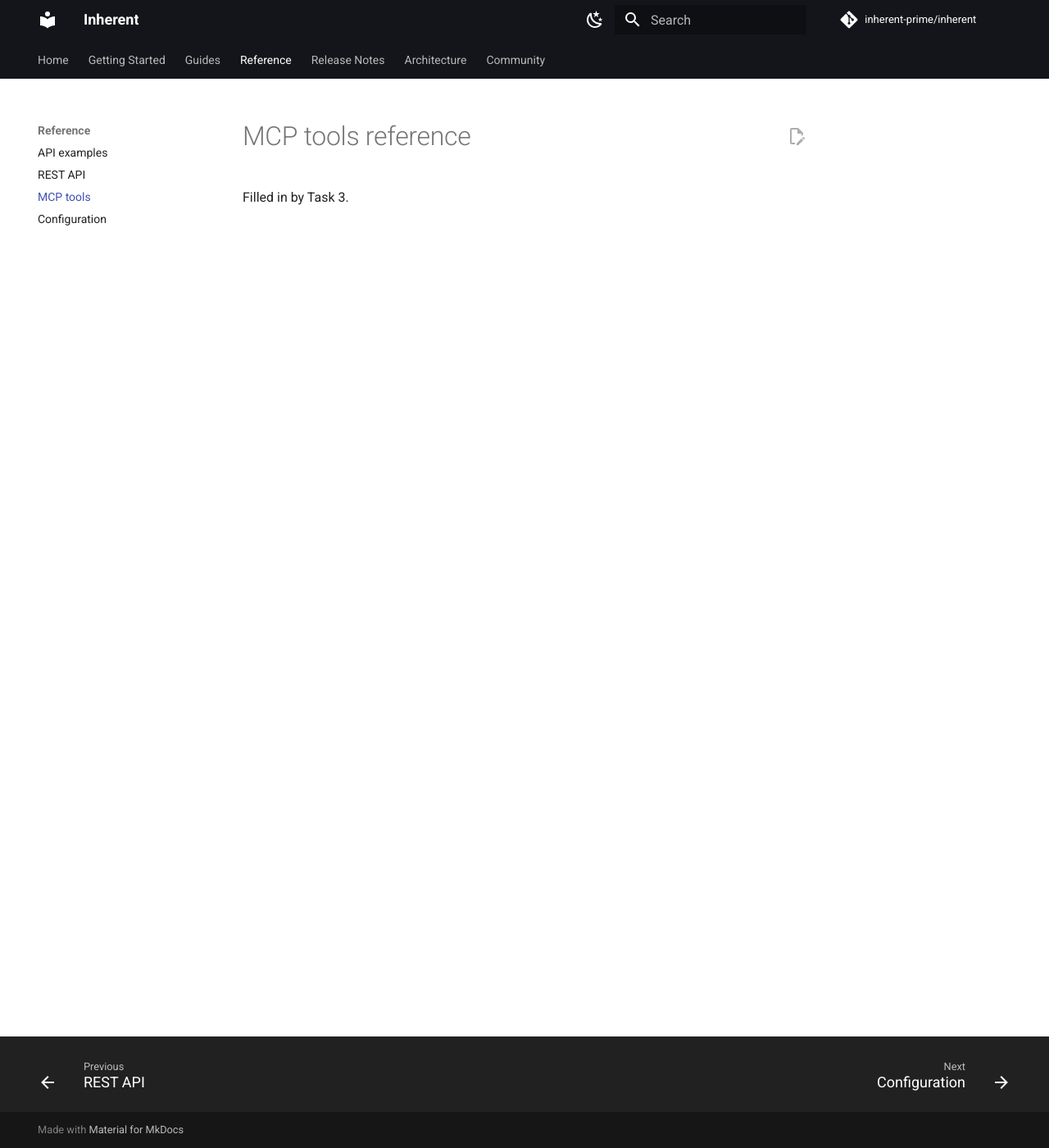
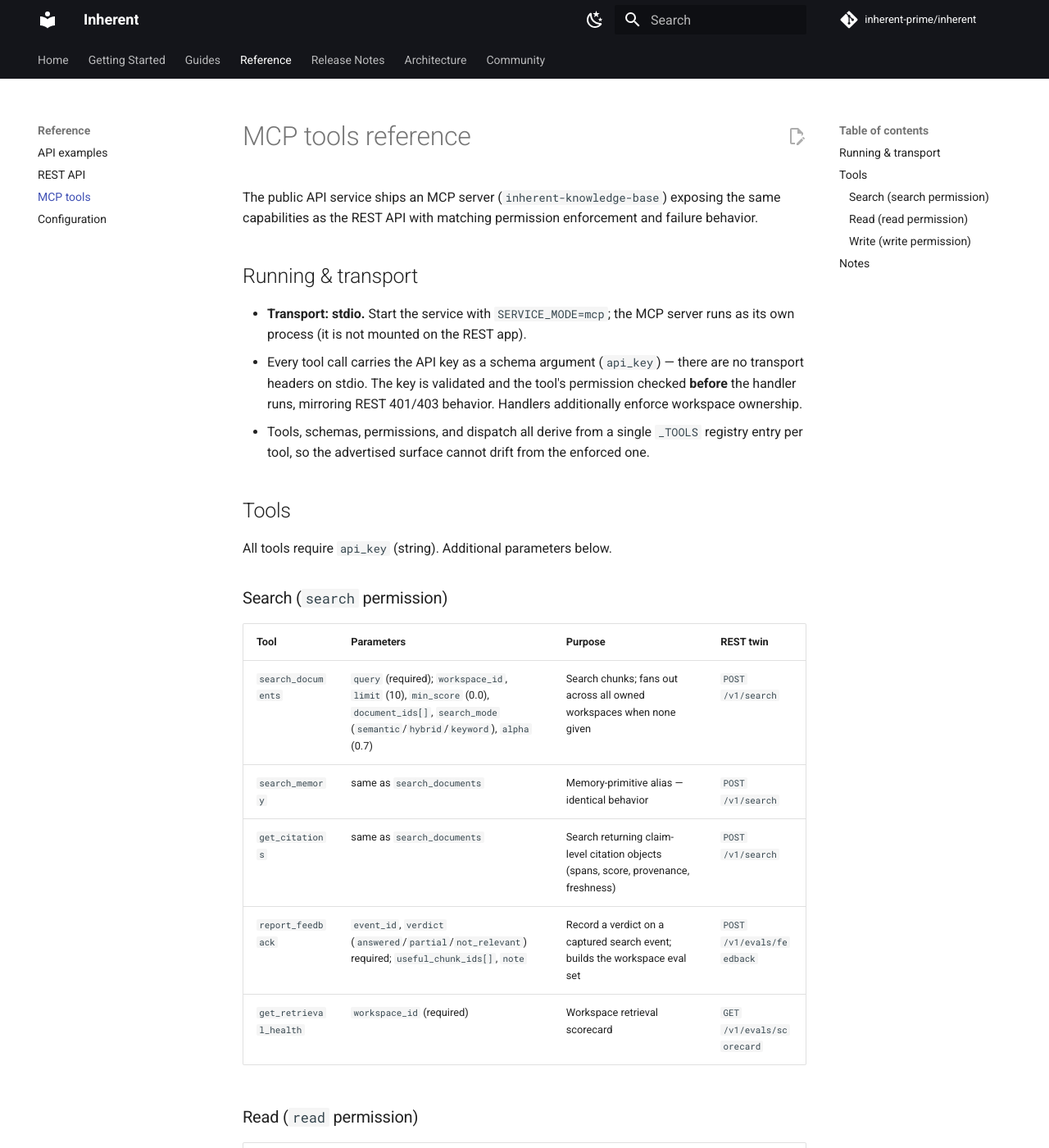
Before and after one commit to akash1047/inherent, an MkDocs documentation site: the page built from docs/reference/mcp-tools.md, in a window 1280 px wide and 1400 px high. Shown: the whole window at 82% size. Built offline with MkDocs 1.6.1 and Material for MkDocs 9.7.7, drawn with Linux system fonts in a browser that asks for light colours; comment, search, counter and statistics services are not loaded; some of the changed text lies outside the part shown.

Commit message:
docs: add MCP tools reference page
Co-Authored-By: Claude Fable 5 <noreply@anthropic.com>

```diff
--- a/docs/reference/mcp-tools.md
+++ b/docs/reference/mcp-tools.md
@@ -1,3 +1,57 @@
 # MCP tools reference
 
-Filled in by Task 3.
+The public API service ships an MCP server (`inherent-knowledge-base`)
+exposing the same capabilities as the REST API with matching permission
+enforcement and failure behavior.
+
+## Running & transport
+
+- **Transport: stdio.** Start the service with `SERVICE_MODE=mcp`; the MCP
+  server runs as its own process (it is not mounted on the REST app).
+- Every tool call carries the API key as a schema argument (`api_key`) —
+  there are no transport headers on stdio. The key is validated and the
+  tool's permission checked **before** the handler runs, mirroring REST
+  401/403 behavior. Handlers additionally enforce workspace ownership.
+- Tools, schemas, permissions, and dispatch all derive from a single
+  `_TOOLS` registry entry per tool, so the advertised surface cannot drift
+  from the enforced one.
+
+## Tools
+
+All tools require `api_key` (string). Additional parameters below.
+
+### Search (`search` permission)
+
+| Tool | Parameters | Purpose | REST twin |
+| --- | --- | --- | --- |
+| `search_documents` | `query` (required); `workspace_id`, `limit` (10), `min_score` (0.0), `document_ids[]`, `search_mode` (`semantic`/`hybrid`/`keyword`), `alpha` (0.7) | Search chunks; fans out across all owned workspaces when none given | `POST /v1/search` |
+| `search_memory` | same as `search_documents` | Memory-primitive alias — identical behavior | `POST /v1/search` |
+| `get_citations` | same as `search_documents` | Search returning claim-level citation objects (spans, score, provenance, freshness) | `POST /v1/search` |
+| `report_feedback` | `event_id`, `verdict` (`answered`/`partial`/`not_relevant`) required; `useful_chunk_ids[]`, `note` | Record a verdict on a captured search event; builds the workspace eval set | `POST /v1/evals/feedback` |
+| `get_retrieval_health` | `workspace_id` (required) | Workspace retrieval scorecard | `GET /v1/evals/scorecard` |
+
+### Read (`read` permission)
+
+| Tool | Parameters | Purpose | REST twin |
+| --- | --- | --- | --- |
+| `list_documents` | `workspace_id`, `page` (1), `page_size` (20) | Paginated document listing | `GET /v1/documents` |
+| `get_document` | `document_id` (required) | Single document's metadata | `GET /v1/documents/{id}` |
+| `list_chunks` | `document_id` (required) | All chunks for a document | `GET /v1/chunks/{document_id}` |
+| `get_document_context` | `document_id` (required) | Full concatenated chunk text + metadata header | `GET /v1/chunks/{document_id}/context` |
+| `verify_claim` | `claim` (required); `evidence[]` | Offline lexical claim-vs-evidence support scoring | `POST /v1/verify-claim` |
+| `explain_lineage` | `document_id` (required); `chunk_id` | Provenance + freshness for a document or chunk | `GET /v1/documents/{id}/lineage` |
+
+### Write (`write` permission)
+
+| Tool | Parameters | Purpose | REST twin |
+| --- | --- | --- | --- |
+| `upload_document` | `filename`, `content` (required); `content_type` (`text/markdown` default — `text/plain`, `text/csv`, `text/html` accepted), `workspace_id` | **Text-only** ingestion sharing REST's validate/dedup/store/enqueue pipeline. Binary formats (PDF/DOCX/PNG) are REST-only — use `POST /v1/documents`. If the key owns several workspaces, `workspace_id` is required | `POST /v1/documents` |
+| `delete_document` | `document_id` (required) | Permanently delete document + vectors + chunks + stored bytes | `DELETE /v1/documents/{id}` |
+| `refresh_stale_source` | `document_id` (required) | Re-enqueue an uploaded document to clear staleness; on MQ failure a retried best-effort compensation marks it `failed`, matching REST (see the REST reference for exhaustion behavior) | `POST /v1/documents/{id}/refresh` |
+
+## Notes
+
+- Search tools do not take `include_context` / `context_window` — use
+  `get_document_context` for surrounding text.
+- Permissions are exact membership, same as REST: `write` does not imply
+  `read` or `search`.
```
